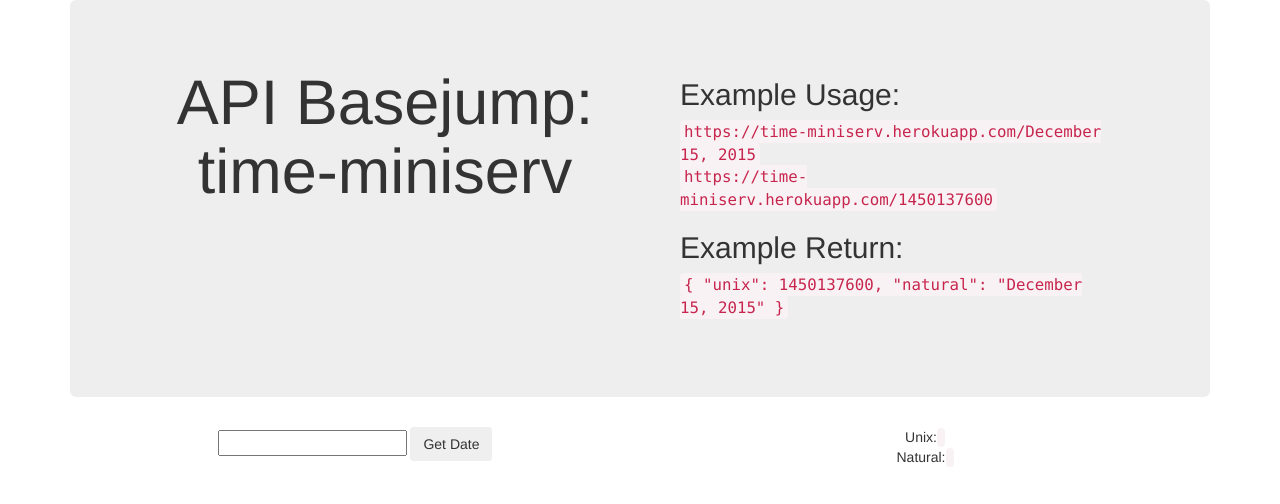
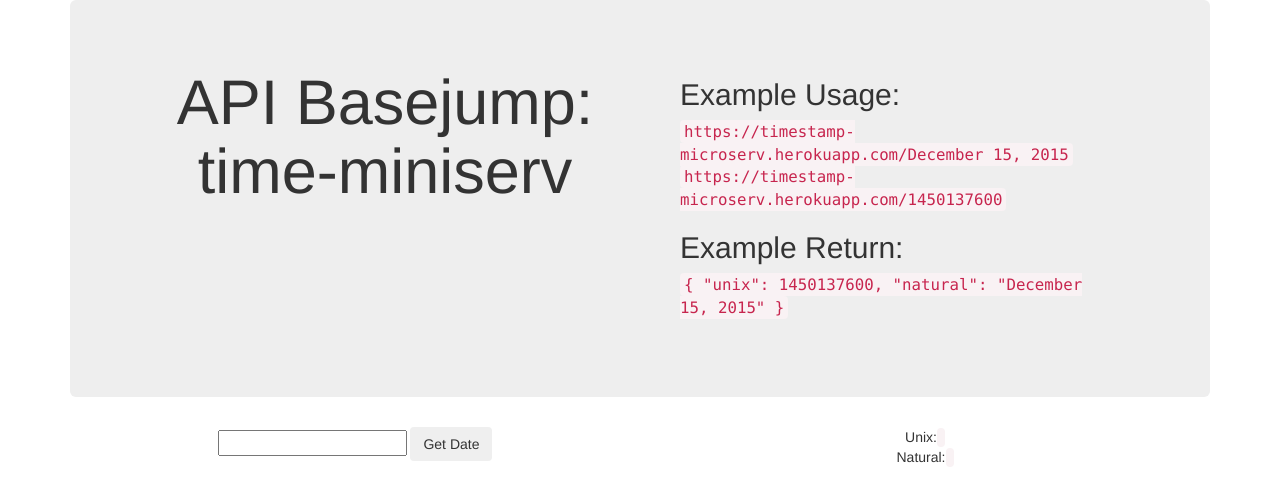
Before and after one commit to tdtd/timestamp-microserv, a website: page client/index.html in a window 1280 px wide. Drawn offline with nearby package versions, Linux system fonts and the light colour scheme.

Commit message:
1.0.0
Changed name from miniserv to microserv

```diff
--- a/client/index.html
+++ b/client/index.html
@@ -11,8 +11,8 @@
 				<div class="col-md-6">
 					<blockquote>
 						<h2>Example Usage:</h2>
-						<a href="/December%2015,%202015"><code>https://time-miniserv.herokuapp.com/December 15, 2015</code></a><br>
-						<a href="/1450137600"><code>https://time-miniserv.herokuapp.com/1450137600</code></a>
+						<a href="/December%2015,%202015"><code>https://timestamp-microserv.herokuapp.com/December 15, 2015</code></a><br>
+						<a href="/1450137600"><code>https://timestamp-microserv.herokuapp.com/1450137600</code></a>
 						<h2>Example Return:</h2>
 						<code>{ "unix": 1450137600, "natural": "December 15, 2015" }</code>
 					</blockquote>
```
